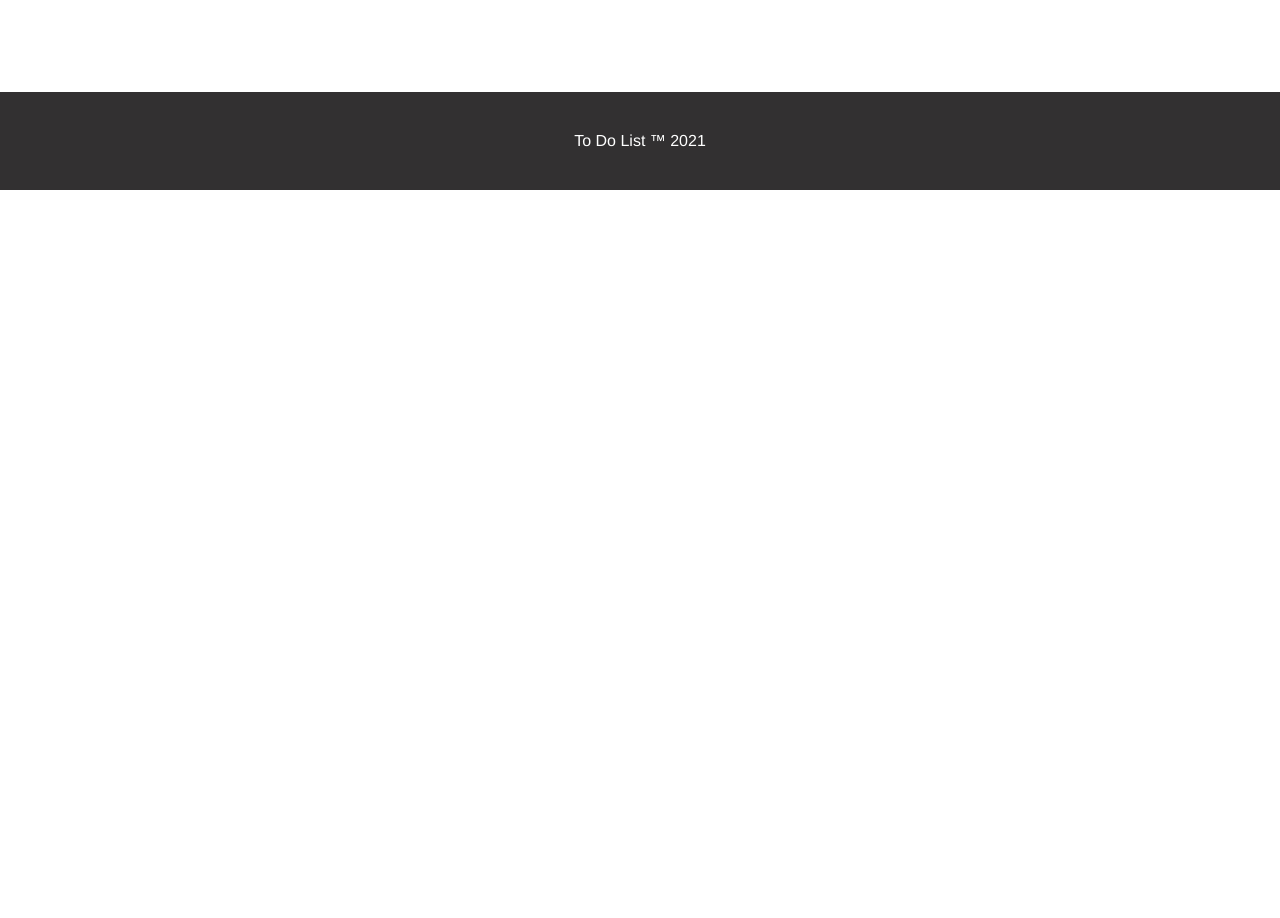
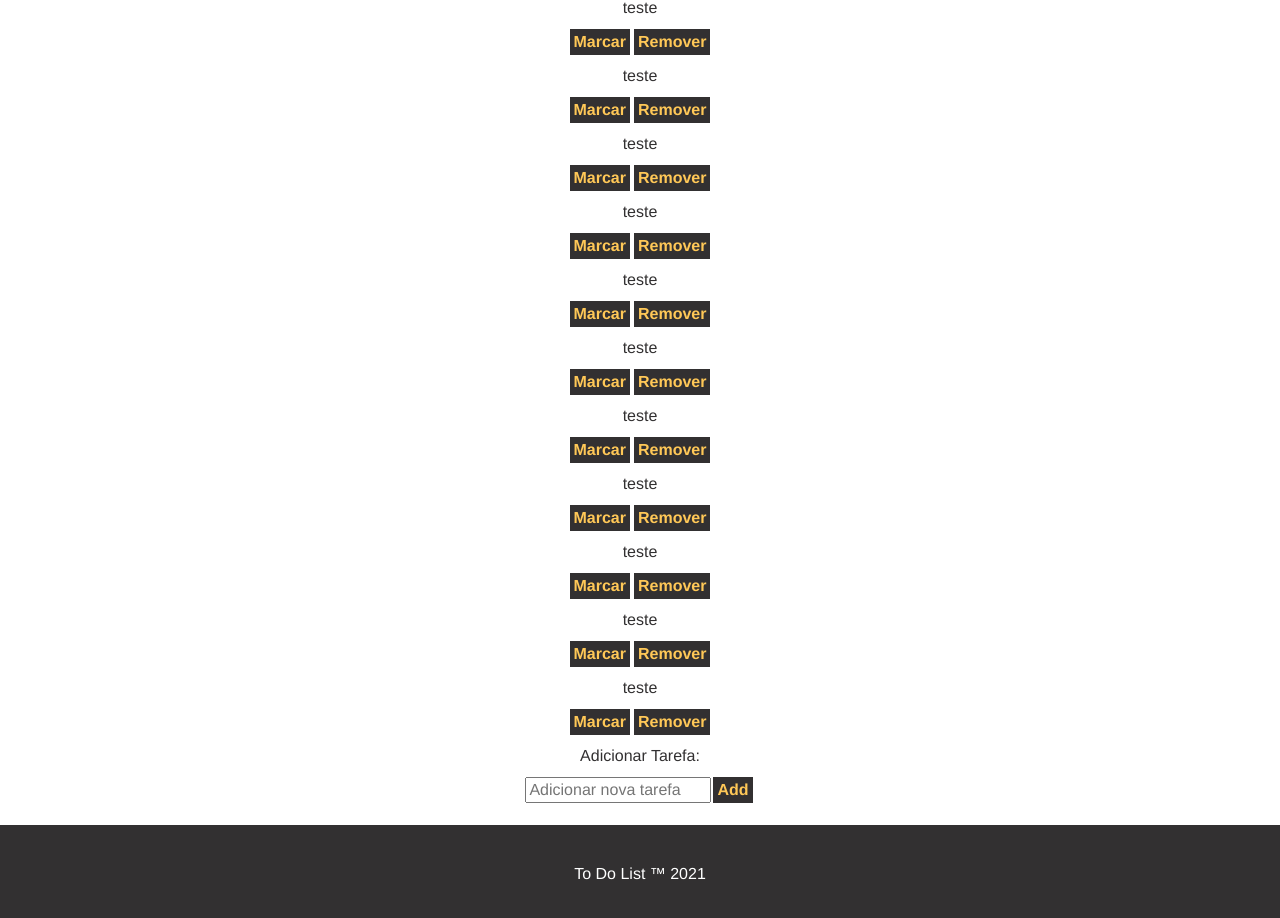
Before and after one commit to Klashiin/todolist, a Vue app: page / in a window 1280 px wide. Shown: the part 560-1478 px from the top of the page. Before the commit the page ends 800 px from the top, so only its background shows below. Built offline with nearby package versions, Linux system fonts and the light colour scheme; data requests are answered from the project's data file.

Commit message:
feat: agora temos uma página que lê e envia dados ao backend e um componente de mensagem fixa na tela yay

```diff
--- a/db/db.json
+++ b/db/db.json
@@ -14,6 +14,71 @@
       "id": 3,
       "task": "Tirar o lixo",
       "checked": false
+    },
+    {
+      "task": "teste",
+      "checked": false,
+      "id": 4
+    },
+    {
+      "task": "teste",
+      "checked": false,
+      "id": 5
+    },
+    {
+      "task": "teste",
+      "checked": false,
+      "id": 6
+    },
+    {
+      "task": "teste",
+      "checked": false,
+      "id": 7
+    },
+    {
+      "task": "teste",
+      "checked": false,
+      "id": 8
+    },
+    {
+      "task": "teste",
+      "checked": false,
+      "id": 9
+    },
+    {
+      "task": "teste",
+      "checked": false,
+      "id": 10
+    },
+    {
+      "task": "teste",
+      "checked": false,
+      "id": 11
+    },
+    {
+      "task": "teste",
+      "checked": false,
+      "id": 12
+    },
+    {
+      "task": "teste",
+      "checked": false,
+      "id": 13
+    },
+    {
+      "task": "teste",
+      "checked": false,
+      "id": 14
+    },
+    {
+      "task": "teste",
+      "checked": false,
+      "id": 15
+    },
+    {
+      "task": "teste",
+      "checked": false,
+      "id": 16
     }
   ]
 }
--- a/src/App.vue
+++ b/src/App.vue
@@ -1,6 +1,6 @@
 <template>
   <Navbar :logo="_logo" :desc="_desc" />
-  <router-view class="content" />
+  <router-view />
   <Footer />
 </template>
 
@@ -27,18 +27,22 @@ export default {
 * {
   font-family: Helvetica, sans-serif;
   margin: 0px;
+  padding: 0px;
+  box-sizing: border-box;
 }
 
 .content {
+  margin: 20px 0px 20px 0px;
+  color: #323031;
+  min-height: 310px;
   text-align: center;
-  color: #084C61;
-  margin-bottom: 500px;
 }
 
 a {
   color: #ffc857;
   text-decoration: none;
-  transition: 250ms;
+  transition: 0.5s;
+  margin: 14px;
 }
 
 a:visited {
@@ -48,4 +52,21 @@ a:visited {
 a:hover {
   color: #ffff;
 }
+
+.botao {
+  margin: 2px;
+  padding: 2px;
+  cursor: pointer;
+  border: 2px solid #323031;
+  background-color: #323031;
+  color: #ffc857;
+  font-weight: bold;
+  font-size: 16px;
+  transition: 0.5s;
+}
+
+.botao:hover {
+  background-color: transparent;
+  color: #323031;
+}
 </style>
--- /dev/null
+++ b/src/components/Lista.vue
@@ -0,0 +1,86 @@
+<template>
+  <Mensagem :msg="_msg" v-show="_msg" />
+  <div v-for="todo in todos" :key="todo.id">
+    <div :class="todo.checked ? 'lista stripped' : 'lista'">
+      {{ todo.task }}
+    </div>
+    <button class="botao" @click="toggle(todo)">
+      {{ todo.checked ? "Desmarcar" : "Marcar" }}
+    </button>
+    <button class="botao">Remover</button>
+  </div>
+  <form @submit="newTask">
+    <div class="container">
+      <label for="newtask">Adicionar Tarefa:</label>
+    </div>
+    <div class="container">
+      <input type="text" id="newtask" name="newtask" v-model="task" placeholder="Adicionar nova tarefa" />
+      <input type="submit" class="botao" value="Add" />
+    </div>
+  </form>
+</template>
+
+<script>
+import Mensagem from "./Mensagem.vue"
+export default {
+  name: "Lista",
+  components: {
+    Mensagem
+  },
+  data() {
+    return {
+      todos: [],
+      task: null,
+      checked: false,
+      _msg: ""
+    };
+  },
+  methods: {
+    toggle(todo) {},
+    async getTodos() {
+      const req = await fetch("http://localhost:3000/todos");
+      const data = await req.json();
+      this.todos = data;
+    },
+    async newTask(e) {
+      e.preventDefault();
+      const data = {
+        task: this.task,
+        checked: this.checked,
+      };
+      const dataJson = JSON.stringify(data);
+      const req = await fetch("http://localhost:3000/todos", {
+        method: "POST",
+        headers: { "Content-Type": "application/json" },
+        body: dataJson,
+      });
+      const res = await req.json();
+      this.task = "";
+      this._msg = "Tarefa adicionada com sucesso.";
+      setTimeout(() => this._msg = "", 4000);
+    },
+  },
+  mounted() {
+    this.getTodos();
+  },
+};
+</script>
+
+<style scoped>
+.lista {
+  margin: 10px;
+}
+
+.stripped {
+  text-decoration: line-through;
+}
+
+.container {
+    margin: 10px 0px 5px 0px;
+}
+
+#newtask {
+  padding: 2px;
+  font-size: 16px;
+}
+</style>
--- /dev/null
+++ b/src/components/Mensagem.vue
@@ -0,0 +1,63 @@
+<template>
+  <div class="msgbox">
+    <span class="closebtn" onclick="this.parentElement.style.display='none';">&times;</span>
+    {{msg}}
+  </div>
+</template>
+
+<script>
+export default {
+  name: "Mensagem",
+  props: {
+      msg: String,
+  }
+};
+</script>
+
+<style scoped>
+.msgbox {
+margin: auto;
+padding: 20px;
+width: 400px;
+min-height: 40px;
+border-left: #323031 solid 8px;
+background-color: #FFC857;
+box-shadow: 1px 4px 4px #555;
+transition: .5s;
+-webkit-animation: fadeIn 1s;
+animation: fadeIn 1s;
+position: fixed;
+z-index: 1;
+left: 0;
+top: 0;
+left: 50%;
+transform: translatex(-50%);
+overflow: auto;
+display: block;
+}
+
+.closebtn {
+  margin-left: 15px;
+  color: #323031;
+  font-weight: bold;
+  float: right;
+  font-size: 22px;
+  line-height: 20px;
+  cursor: pointer;
+  transition: 0.3s;
+}
+
+.closebtn:hover {
+  color: white;
+}
+
+@-webkit-keyframes fadeIn {
+  from {opacity: 0;}
+  to {opacity: 1;}
+}
+
+@keyframes fadeIn {
+  from {opacity: 0;}
+  to {opacity:1 ;}
+}
+</style>
--- a/src/components/Navbar.vue
+++ b/src/components/Navbar.vue
@@ -6,7 +6,7 @@
       </router-link>
     </div>
     <div>
-      <router-link to="/">Home</router-link> |
+      <router-link to="/">Home</router-link>
       <router-link to="/sobre">Sobre</router-link>
     </div>
   </div>
--- a/src/router/index.js
+++ b/src/router/index.js
@@ -5,7 +5,7 @@ const routes = [
   {
     path: '/',
     name: 'Home',
-    component: Home
+    component: () => import(/* webpackChunkName: "Home" */ '../views/Home.vue')
   },
   {
     path: '/sobre',
--- a/src/views/Home.vue
+++ b/src/views/Home.vue
@@ -1,10 +1,17 @@
 <template>
-  <div class="home">
+  <div class="content">
+    <h1>To Do List</h1>
+    <Lista />
   </div>
 </template>
 
 <script>
+import Lista from '../components/Lista.vue'
+
 export default {
   name: 'Home',
+  components: {
+    Lista
+  }
 }
 </script>
--- a/src/views/Sobre.vue
+++ b/src/views/Sobre.vue
@@ -1,5 +1,5 @@
 <template>
-  <div class="sobre">
-    <h1>Sobre o app</h1>
+  <div class="content">
+    <h1>SOBRE O APP</h1>
   </div>
 </template>
```
Lines whose indentation alone changed are shown as unchanged.
